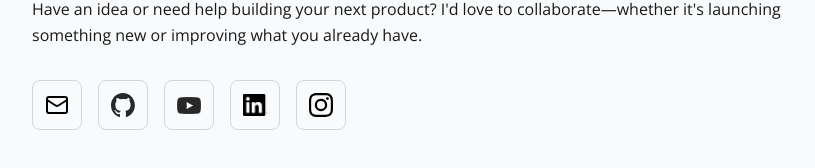
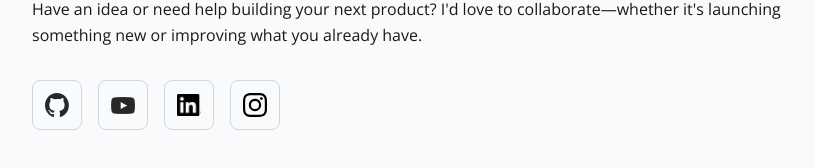
Before and after one commit to samudraarq/samudra-web, a Next.js app: page / in a window 1280 px wide. Shown: the part 1467-1635 px from the top of the page, without its empty margins (228-1043 px from the left). Built offline with nearby package versions, Linux system fonts and the light colour scheme.

Commit message:
uninstall lucide-react

```diff
--- a/package.json
+++ b/package.json
@@ -9,7 +9,6 @@
     "lint": "next lint"
   },
   "dependencies": {
-    "lucide-react": "^0.525.0",
     "next": "15.3.5",
     "react": "^19.0.0",
     "react-dom": "^19.0.0"
--- a/src/components/contact-section.tsx
+++ b/src/components/contact-section.tsx
@@ -1,4 +1,3 @@
-import { Mail } from "lucide-react";
 import Image from "next/image";
 
 const ContactSection = () => {
@@ -13,14 +12,7 @@ const ContactSection = () => {
 
       <div className="flex gap-4">
         <a
-          href="mailto:samudrafaris@gmail.com"
-          className="p-3 border border-gray-300 rounded-lg hover:bg-gray-50 transition-colors flex items-center justify-center"
-          title="Email"
-        >
-          <Mail size={24} color="black" />
-        </a>
-        <a
-          href="https://github.com/samudrafaris"
+          href="https://github.com/samudraarq"
           target="_blank"
           rel="noopener noreferrer"
           className="p-3 border border-gray-300 rounded-lg hover:bg-gray-50 transition-colors flex items-center justify-center"
```
Also changed, not shown: 1 other file (tests, documents, lock files or other folders).
